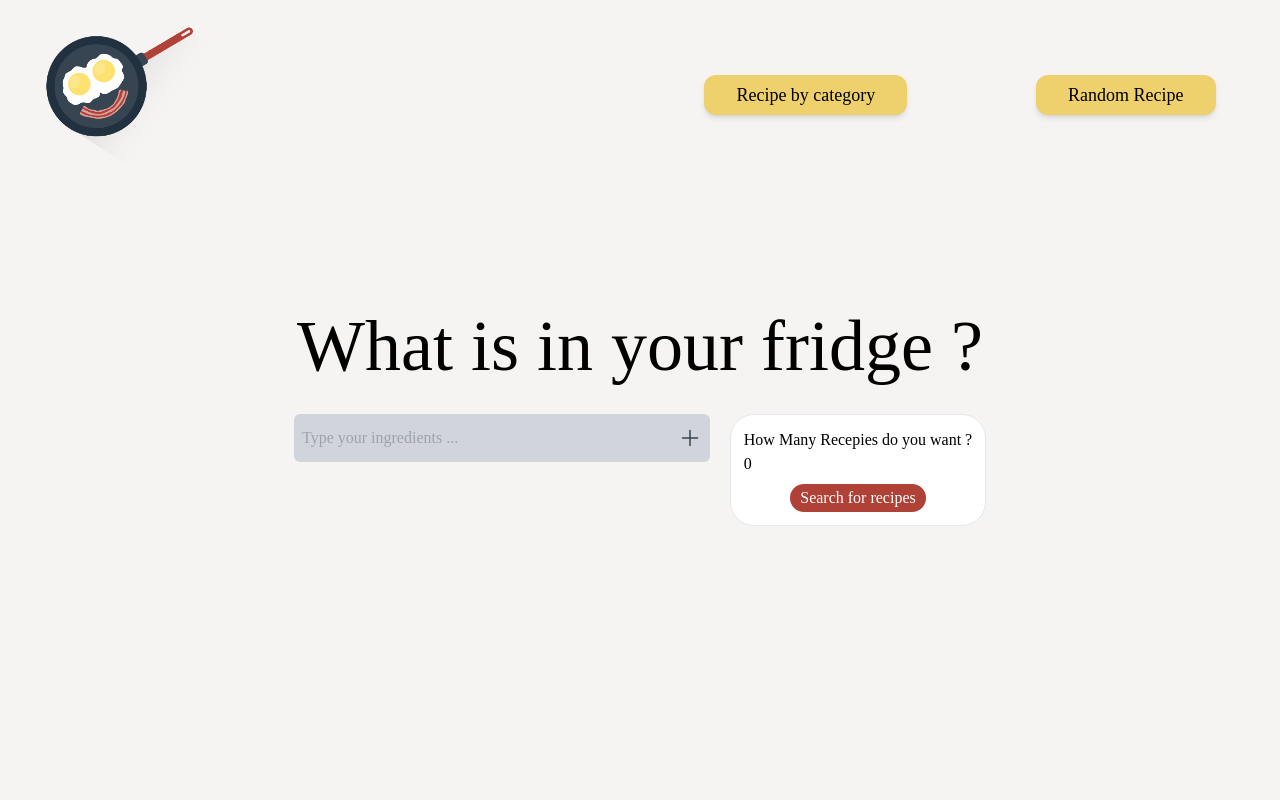
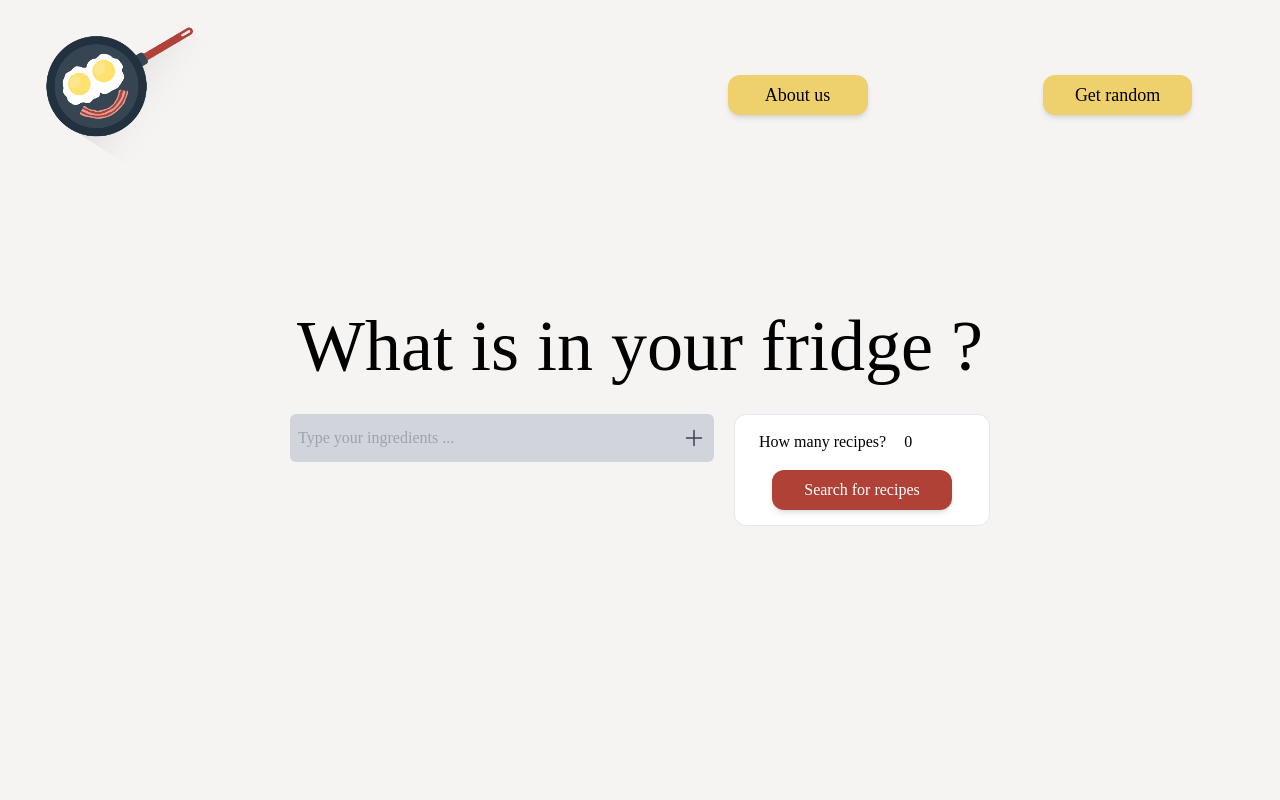
Before and after one commit to egidehirwa/iCook-frontend, a Next.js app: page / in a window 1280 px wide. Shown: the top 800 px of the page. Built offline with nearby package versions, Linux system fonts and the light colour scheme.

Commit message:
upd styling on the homepage

```diff
--- a/src/app/layout.jsx
+++ b/src/app/layout.jsx
@@ -10,7 +10,7 @@ export default function RootLayout({ children }) {
       <body>
         <div className="flex flex-col min-h-screen">
           <Header />
-          <main className="flex-grow">{children}</main>
+          <main className="">{children}</main>
           <BackToTopButton />
           <Footer />
         </div>
--- a/src/components/HomePageApp/ingredientApp.jsx
+++ b/src/components/HomePageApp/ingredientApp.jsx
@@ -6,11 +6,10 @@ import IngredientCard from "./ingredientCard";
 import SearchRecipe from "./searchRecipe";
 import Recipe from "src/components/recipe.jsx";
 
-
 const IngredientApp = () => {
   const [searchValue, setSearchValue] = useState("");
   const [ingredients, setIngredients] = useState([]);
-  const [recipies, setRecipies] = useState([])
+  const [recipies, setRecipies] = useState([]);
 
   const handleDeleteIngredient = (id) => {
     setIngredients(ingredients.filter((ingredient) => ingredient.id !== id));
@@ -25,26 +24,25 @@ const IngredientApp = () => {
     const ingredientJSON = JSON.stringify(ingredients);
     console.log("Ingredients JSON", ingredientJSON);
     fetch("https://icook-backend.herokuapp.com/getRecipesByIngredients", {
-      method:"POST",
-      headers:{
-      "Content-Type":"application/json",
+      method: "POST",
+      headers: {
+        "Content-Type": "application/json",
       },
-      body:JSON.stringify({
-        ingredients: ingredients.map(element => element.name),
-        number_of_recipe:numRecipes
+      body: JSON.stringify({
+        ingredients: ingredients.map((element) => element.name),
+        number_of_recipe: numRecipes,
+      }),
     })
-    })
-    .then(res => res.json())
-    .then(data => {
-      console.log(data)
-      setRecipies(data.result)
-    }
-    )
+      .then((res) => res.json())
+      .then((data) => {
+        console.log(data);
+        setRecipies(data.result);
+      });
   };
 
   return (
-    <>
-    <div className="flex">
+    <div flex flex-col>
+      <div className="flex flew-row">
         <div className="flex flex-col">
           <div>
             <SearchBar
@@ -66,8 +64,12 @@ const IngredientApp = () => {
         </div>
         <SearchRecipe handleRecipeSearch={handleRecipeSearch} />
       </div>
-    {recipies.map(recipe => <Recipe title={recipe.title} image={recipe.image}/>)}
-    </>
+      <div className="flex flex-col">
+        {recipies.map((recipe) => (
+          <Recipe title={recipe.title} image={recipe.image} />
+        ))}
+      </div>
+    </div>
   );
 };
 
--- a/src/components/HomePageApp/searchRecipe.jsx
+++ b/src/components/HomePageApp/searchRecipe.jsx
@@ -36,10 +36,11 @@ const SearchRecipe = ({handleRecipeSearch, ingredients, onSearch }) => {
     onSearch(searchParams.toString());
   };
   return (
-    <div className="flex justify-center flex-col items-center border h-28 w-64 rounded-3xl bg-white ml-5">
-      <div className="flex flex-col pb-2">
-        <h3>How Many Recepies do you want ?</h3>
+    <div className="flex justify-center flex-col items-center border h-28 w-64 rounded-xl bg-white ml-5">
+      <div className="flex justify-between flex-row pb-4">
+        <h3 className="ml-6">How many recipes?</h3>
         <input
+          className="w-1/3"
           type="number"
           placeholder="Enter a number"
           onChange={handleRecipeCountChange}
@@ -48,7 +49,7 @@ const SearchRecipe = ({handleRecipeSearch, ingredients, onSearch }) => {
       </div>
 
       <button
-        className="border-2 border-red rounded-2xl pl-2 pr-2 bg-red  text-white transition-colors transform hover:bg-white hover:text-red hover:border-2 hover:border-red"
+        className="bg-red text-white shadow-md px-8 min-h-[40px] rounded-xl transition duration-500 ease-in-out transform hover:-translate-y-1 hover:scale-105"
         onClick={handleSearch}
       >
         Search for recipes
--- a/src/components/HomePageApp/searchbar.jsx
+++ b/src/components/HomePageApp/searchbar.jsx
@@ -29,7 +29,7 @@ const SearchBar = ({ handleSearchSubmit }) => {
         onChange={handleInputChange}
       />
       <button type="submit" className="rounded-r-md bg-gray-300 h-12 pr-2">
-        <PlusIcon className="text-gray-700 h-6 w-6" />
+        <PlusIcon className="text-gray-700 ml-2 h-6 w-6" />
       </button>
     </form>
   );
--- a/src/components/footer.jsx
+++ b/src/components/footer.jsx
@@ -9,7 +9,6 @@ const Footer = () => {
         </div>
         <div className="lg:w-1/2 pb-4 lg:py-6 flex justify-around">
           <Link href="/privacy policy">Privacy policy</Link>
-          <Link href="/about">About us</Link>
         </div>
       </div>
     </div>
--- a/src/components/header.jsx
+++ b/src/components/header.jsx
@@ -13,15 +13,11 @@ const Header = () => {
         />
       </Link>
       <div className="flex flex-col lg:flex-row lg:justify-around lg:w-1/2 pt-6 border-gray-600">
-        <button className="bg-yellow shadow-md mt-4 px-8 min-h-[40px] hover:border-[1px] hover:border-gray-600 rounded-xl hover:bg-lightgrey transition duration-500 ease-in-out transform hover:-translate-y-1 hover:scale-105">
-          <Link href="/search-result" className="">
-            Recipe by category
-          </Link>
+        <button className="bg-yellow shadow-md mt-4 px-8 min-h-[40px] min-w-[140px] hover:border-[1px] hover:border-gray-600 rounded-xl hover:bg-lightgrey transition duration-500 ease-in-out transform hover:-translate-y-1 hover:scale-105">
+        <Link href="/about">About us</Link>
         </button>
         <button className="bg-yellow shadow-md mt-4 px-8 min-h-[40px] hover:border-[1px] hover:border-gray-600 rounded-xl hover:bg-lightgrey transition duration-500 ease-in-out transform hover:-translate-y-1 hover:scale-105">
-          <Link href="/RandomRecipe" className="">
-            Random Recipe
-          </Link>
+          <Link href="/RandomRecipe">Get random</Link>
         </button>
       </div>
     </div>
--- a/src/components/recipe.jsx
+++ b/src/components/recipe.jsx
@@ -1,6 +1,5 @@
 import Image from "next/image";
 import Link from "next/link";
-import test from "src/public/test.jpeg";
 import icon_hat from "src/public/icon_hat.svg";
 import icon_clock from "src/public/icon_clock.svg";
 import icon_fork from "src/public/icon_fork.svg";
@@ -8,7 +7,7 @@ import icon_fork from "src/public/icon_fork.svg";
 const Recipe = ({title,cookingTime, preppingTime, servingFor, image}) => {
   return (
     <div className="flex flex-col lg:flex-row py-[32px]">
-      <Image src={image} width={300} height={300} alt="test photo" className="lg:w-1/3" />
+      <Image src={image} width={350} height={350} alt="test photo" className="lg:w-1/3" />
       <div className="bg-white shadow-md pb-8 lg:w-1/2 lg:ml-[-50px] lg:my-[30px] relative">
         <div className="flex flex-col pl-24 text-[16px]">
           <h2 className="text-3xl py-[24px]">{title}</h2>
```
Lines whose indentation alone changed are shown as unchanged.
